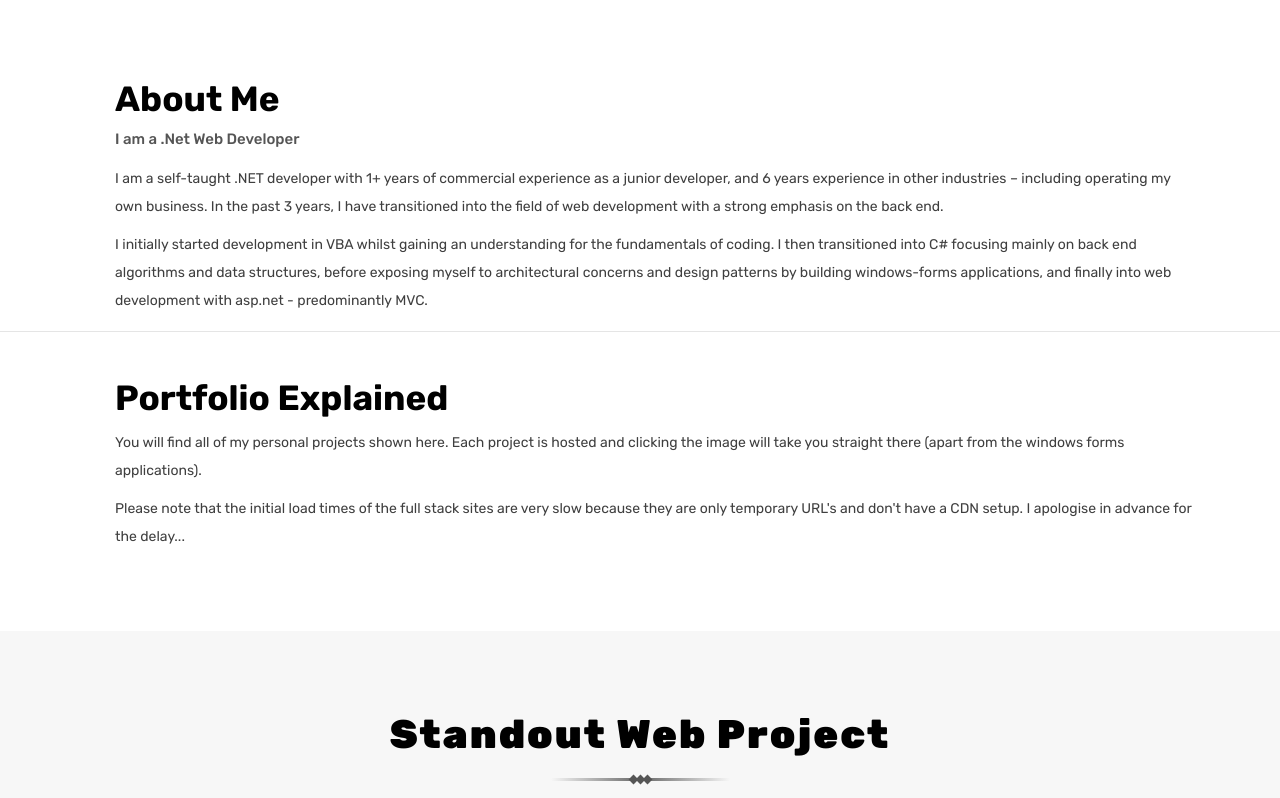
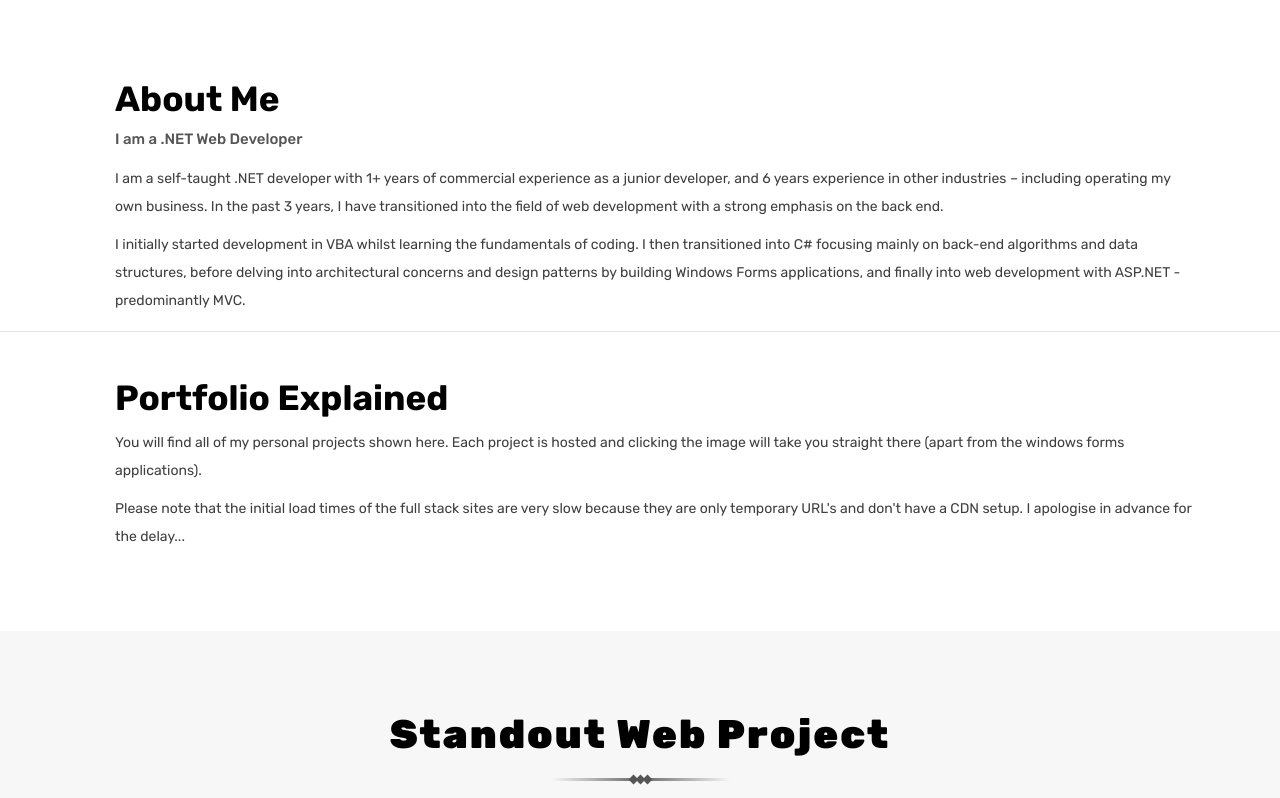
Before and after one commit to BenScattergood/Portfolio2024, a plain HTML site: page index.html in a window 1280 px wide. Shown: the part 802-1600 px from the top of the page. Drawn offline with Linux system fonts and the light colour scheme.

Commit message:
text changes 2

```diff
--- a/index.html
+++ b/index.html
@@ -76,9 +76,9 @@
                         <span class="blc">I Am </span>
                         <span class="cd-words-wrapper">
                             <b class="is-visible">Ben Scattergood</b>
-                            <b>a Full Stack Developer</b>
+                            <b>a Full-Stack Developer</b>
                             <b>Ben Scattergood</b>
-                            <b>a .Net Developer</b>
+                            <b>a .NET Developer</b>
                         </span>
                     </h1>
                     <a href="#0" class="butn mt-15 display-inline-block" data-hire-me data-scroll-nav="6">Hire Me!</a>
@@ -93,19 +93,19 @@
                 <div class="col-lg-12">
                     <div class="content">
                         <h3>About Me</h3>
-                        <span>I am a .Net Web Developer</span>
+                        <span>I am a .NET Web Developer</span>
                         <p class="mb-10">I am a self-taught .NET developer with 1+ years of commercial experience as a
                             junior
                             developer, and 6 years experience in
                             other industries – including operating my own business. In the past 3 years, I have
                             transitioned into the field of web
                             development with a strong emphasis on the back end.</p>
-                        <p>I initially started development in VBA whilst gaining an understanding for the fundamentals
+                        <p>I initially started development in VBA whilst learning the fundamentals
                             of coding. I then
-                            transitioned into C# focusing mainly on back end algorithms and data structures, before
-                            exposing myself to architectural
-                            concerns and design patterns by building windows-forms applications, and finally into web
-                            development with asp.net -
+                            transitioned into C# focusing mainly on back-end algorithms and data structures, before
+                            delving into architectural
+                            concerns and design patterns by building Windows Forms applications, and finally into web
+                            development with ASP.NET -
                             predominantly MVC.
                         </p>
                     </div>
@@ -115,7 +115,6 @@
         <hr>
         <div class="container mt-45">
             <div class="row">
-
                 <div class="col-lg-12">
                     <div class="content">
                         <h3 class="mb-10">Portfolio Explained</h3>
@@ -161,7 +160,7 @@
                                         shopping-basket and per-user functionality</p>
                                     <p class="mb-10">Build using the following skills/extensions: fluent validation,
                                         AutoMapper,
-                                        Sass, Json deserialization, asp.net identity.</p>
+                                        Sass, Json deserialization, ASP.NET identity.</p>
                                     <p class="mb-10">This project helped me to gain a deeper understanding of regional
                                         databases and
                                         EF Core migrations through utilising many-to-many relationships.</p>
@@ -285,7 +284,7 @@
                                 </div>
                                 <div class="col-lg-4 text-container">
                                     <div class="content">
-                                        <h4>Euro Car Parts - Winforms App</h4>
+                                        <h4>Euro Car Parts - WinForms App</h4>
                                         <p class="mb-10">Replicated part of a WinForms app in C# based on the company’s
                                             current system. Deployed at branch level.
                                         </p>
```
